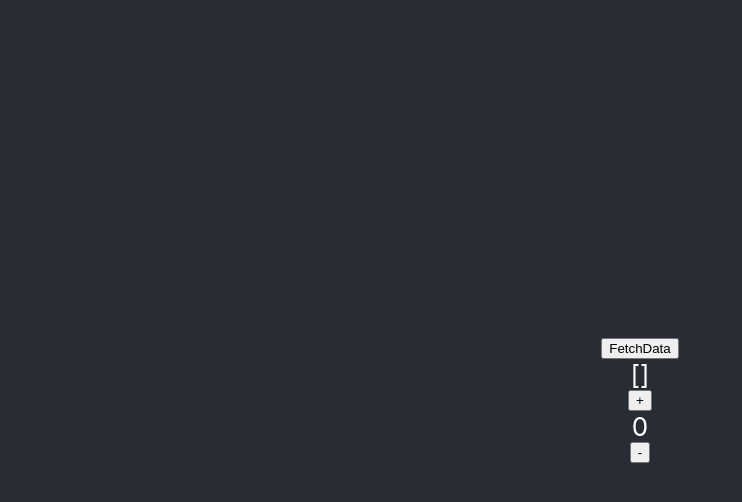
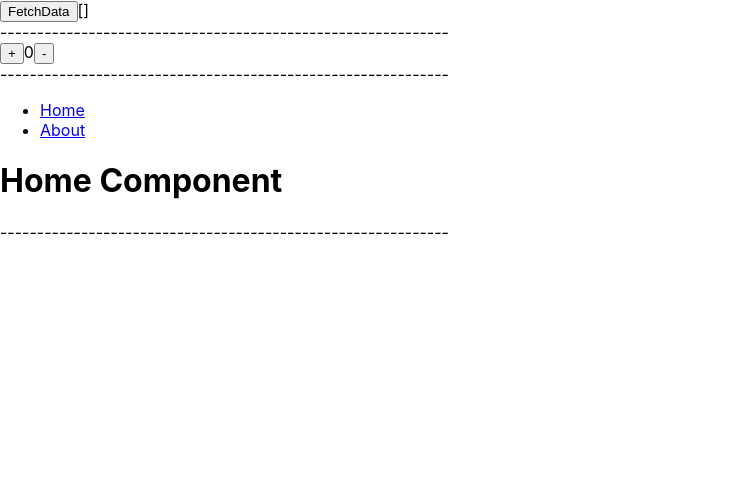
Before and after one commit to nikitaborhade-lab/JSPractice, a React (Create React App) app in the folder js-test/: page / in a window 1280 px wide. Shown: the top 502 px of the page, without its empty margins (0-742 px from the left). Built offline with nearby package versions, Linux system fonts and the light colour scheme.

Commit message:
JS and React Practice Code

```diff
--- a/js-test/package.json
+++ b/js-test/package.json
@@ -8,7 +8,8 @@
     "@testing-library/user-event": "^13.5.0",
     "react": "^18.3.1",
     "react-dom": "^18.3.1",
-    "react-scripts": "5.0.1",
+    "react-router-dom": "^6.25.1",
+    "react-scripts": "^5.0.1",
     "web-vitals": "^2.1.4"
   },
   "scripts": {
--- a/js-test/src/App.js
+++ b/js-test/src/App.js
@@ -1,4 +1,4 @@
-import './App.css';
+// import './App.css';
 import CharCount from './JSPractice/CharCount'
 import Palindrome from './JSPractice/Palindrome';
 import RemoveDuplicate from './JSPractice/RemoveDuplicate';
@@ -6,6 +6,7 @@ import FetchData from './ReactPractice/FetchData';
 import SortArray from './JSPractice/SortArray';
 import LargestNo from './JSPractice/LargestNo';
 import IncDec from './ReactPractice/IncDec';
+import RouterTest from './ReactPractice/Router/RouterTest'
 
 function App() {
   return (
@@ -24,6 +25,7 @@ function App() {
           <SortArray />
           <LargestNo />
           <IncDec />
+          <RouterTest />
         {/* </a> */}
       </header>
     </div>
--- a/js-test/src/ReactPractice/FetchData.js
+++ b/js-test/src/ReactPractice/FetchData.js
@@ -13,6 +13,7 @@ export default function FetchData(){
         <>
         <button onClick={fetchApi}>FetchData</button>
         {JSON.stringify(state)}
+        <div>-------------------------------------------------------------</div>
         </>
     )
 }
--- a/js-test/src/ReactPractice/IncDec.js
+++ b/js-test/src/ReactPractice/IncDec.js
@@ -16,6 +16,7 @@ export default function IncDec(){
         <button onClick={increament}>+</button>
         {state}
         <button onClick={decreament}>-</button>
+        <div>-------------------------------------------------------------</div>
         </>
     )
 }
--- /dev/null
+++ b/js-test/src/ReactPractice/Router/About.js
@@ -0,0 +1,7 @@
+import React from 'react'
+
+export default function About(){
+    return(
+        <h1>About Component</h1>
+    )
+}
--- /dev/null
+++ b/js-test/src/ReactPractice/Router/Home.js
@@ -0,0 +1,7 @@
+import React from 'react'
+
+export default function Home(){
+    return(
+        <h1>Home Component</h1>
+    )
+}
--- /dev/null
+++ b/js-test/src/ReactPractice/Router/RouterTest.js
@@ -0,0 +1,25 @@
+import React from 'react';
+import { BrowserRouter as Router, Route, Routes, Link } from 'react-router-dom'
+import Home from './Home'
+import About from './About';
+
+export default function Sample(){
+    return(
+        <Router>
+            <div>
+                <nav>
+                    <ul>
+                        <li><Link to="/">Home</Link></li>
+                        <li><Link to = "/about">About</Link></li>
+                    </ul>
+                </nav>
+                <Routes>
+                <Route path="/" element={<Home />} />
+                <Route path="/about" element={<About />} />
+                </Routes>
+
+            </div>
+            <div>-------------------------------------------------------------</div>
+        </Router>
+    )
+}
```
Also changed, not shown: 1 other file (tests, documents, lock files or other folders).
